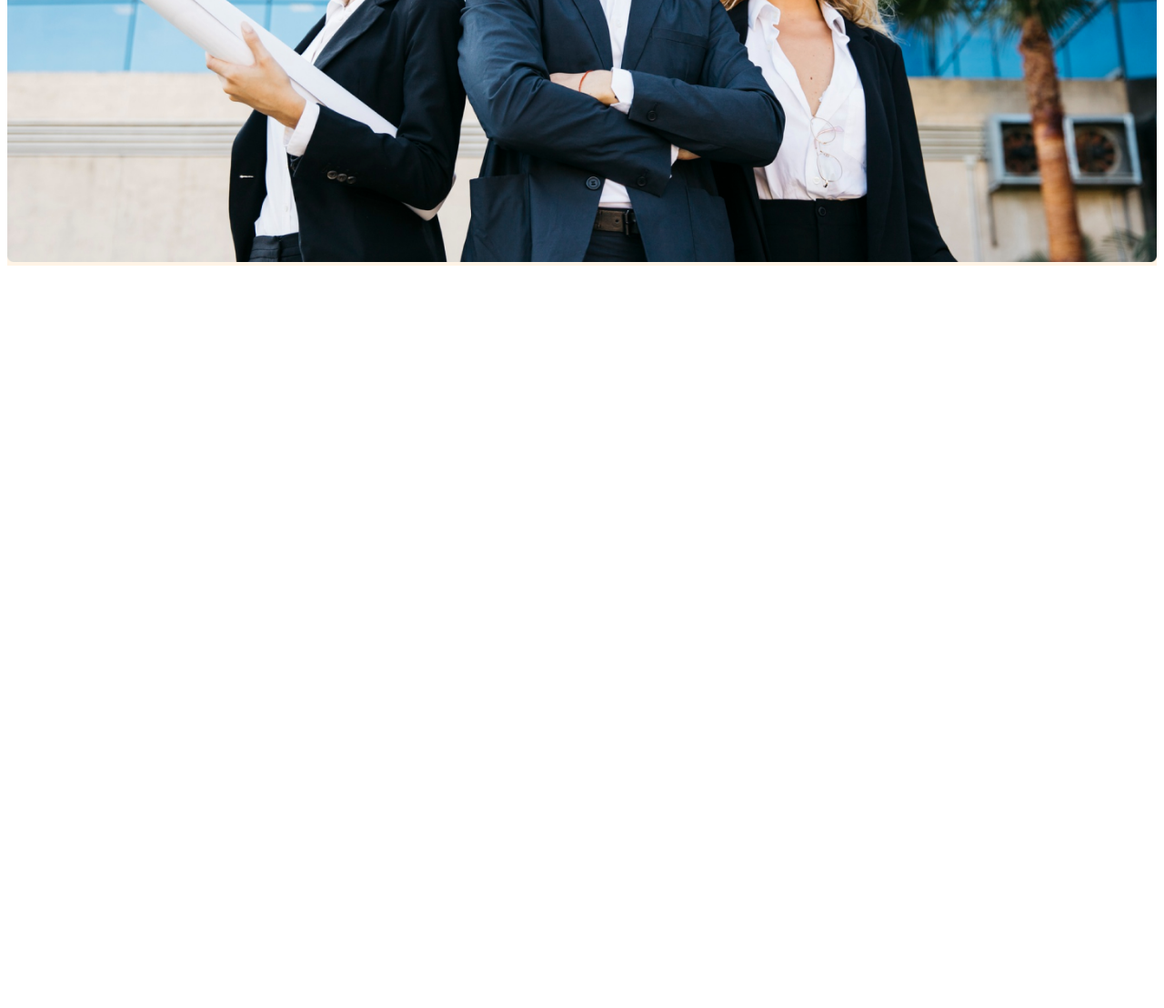
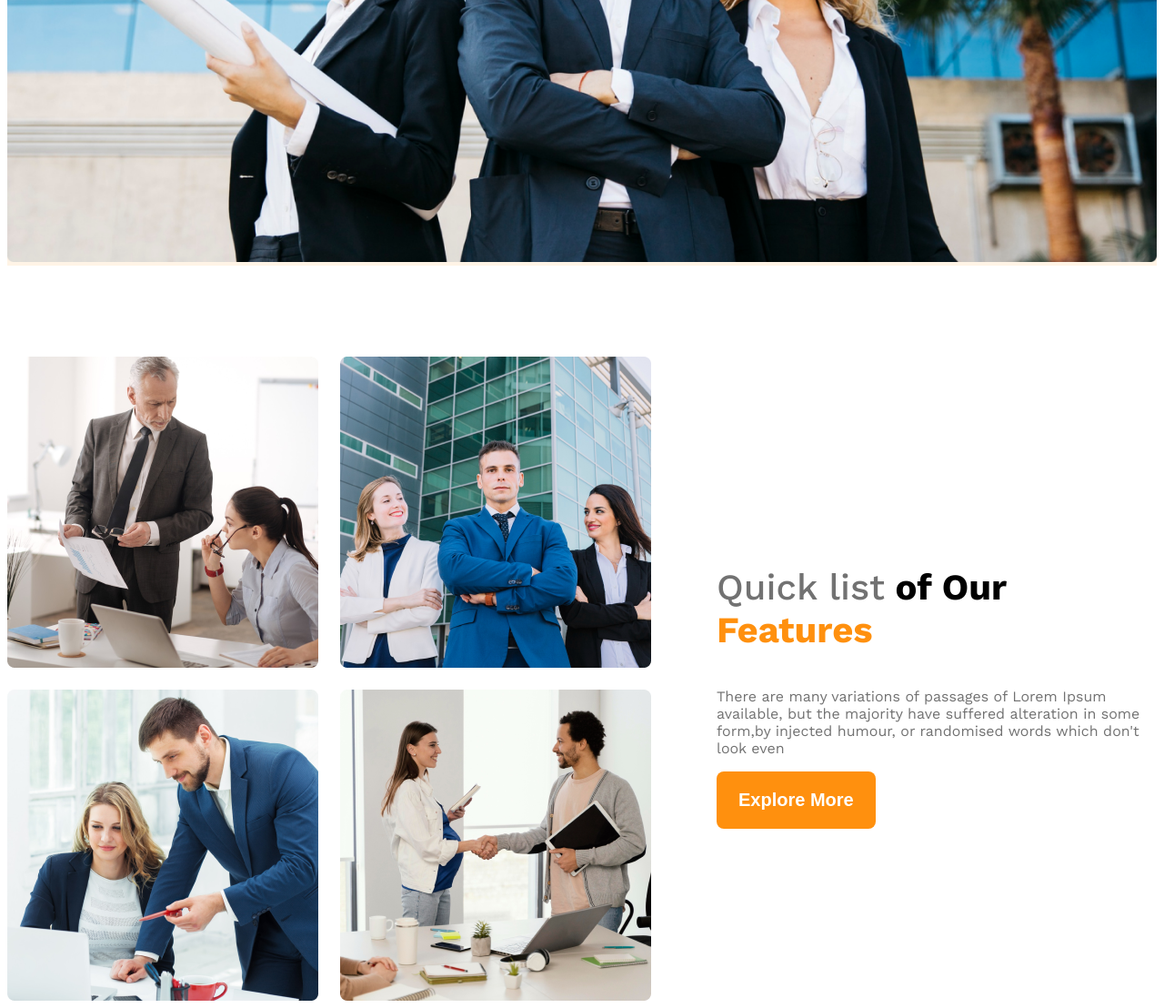
Before and after one commit to nayan12dey/g3-architect-website, a plain HTML site: page index.html in a window 1280 px wide. Shown: the part 892-2000 px from the top of the page at 91% size. Before the commit the page ends 1192 px from the top, so only its background shows below. Drawn offline with nearby package versions, Linux system fonts and the light colour scheme.

Commit message:
added teams section according to figma and make it responsive

```diff
--- a/index.html
+++ b/index.html
@@ -41,11 +41,25 @@
 
         <!-- banner section ends -->
 
+    </header>
 
+    <main>
+        <section class="teams display-flex">
+            <div class="team-image-container">
+                <img src="./images/team1.png" alt="two architect discussing about design">
+                <img src="./images/team2.png" alt="architect teams">
+                <img src="./images/team3.png" alt="two architect discussing about design">
+                <img src="./images/team4.png" alt="two architect handshake with each other">
+            </div>
+            <div class="our-features">
+                <h3 class="feature-title"><span id="quick-list" class="text-light-gray">Quick list</span><span> of Our </span><br><span class="text-orange">Features</span></h3>
+                <p class="feature-description text-light-gray">There are many variations of passages of Lorem Ipsum available, but the
+                    majority have suffered alteration in some form,by injected humour, or randomised words which don't
+                    look even</p>
+                <button class="primary-btn">Explore More</button>
+            </div>
 
-    </header>
-    <main>
-
+        </section>
     </main>
     <footer>
 
--- a/styles/architects.css
+++ b/styles/architects.css
@@ -29,6 +29,11 @@
     color: #727272;
 }
 
+/* color-orange */
+.text-orange{
+    color: #FF900E;
+}
+
 
 /* primary button */
 .primary-btn{
@@ -43,6 +48,15 @@
 
 .bg-light{
    background-color: rgba(255, 144, 14, 0.1);
+}
+
+main{
+    max-width: 1440px;
+    margin: 0 auto;
+}
+
+main>section{
+    margin-top: 100px;
 }
 
 
@@ -110,10 +124,69 @@
  /* header section ends */
 
 
+ /* main section starts */
+
+/* team and feature starts */
+
+.teams{
+    align-items: center;
+}
+
+.team-image-container{
+    display: grid;
+    grid-template-columns: repeat(2, 1fr);
+    gap: 24px;
+}
+
+.our-features{
+    margin-left: 4.5rem;
+    max-width: 530px;
+
+}
+
+.feature-title{
+    font-size: 2.5rem;
+}
+
+#quick-list{
+    font-weight: 500;
+}
+
+
+
+
+/* team and feature ends */
+
+ /* main section ends */
+
+
  /* responsive media query */
 
+ /* small device */
+
  @media screen and (max-width:576px){
-    .navbar, .nav-links{
+    .navbar,
+    .nav-links, .teams{
         flex-direction: column;
     }
+
+    .team-image-container{
+        grid-template-columns: repeat(1, 1fr);
+    }
+
+    .our-features{
+        margin-left: 1rem;
+    }
  }
+
+ /* Medium device */
+
+ @media screen and (min-width:577px) and (max-width:992px){
+    .teams{
+        flex-direction: column;
+    }
+
+    .our-features{
+        margin-left: 0 auto;
+    }
+ }
```
